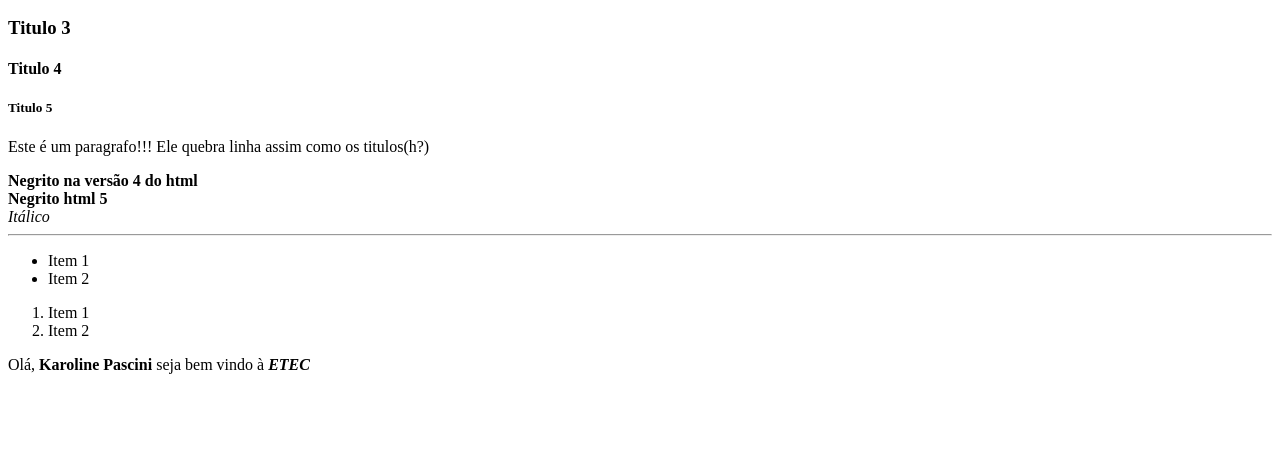
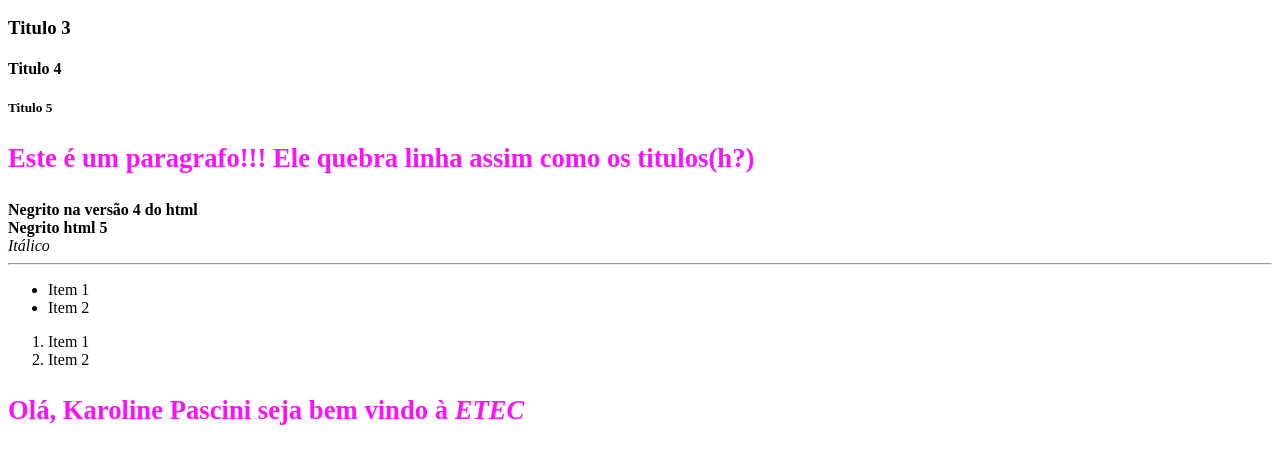
Before and after one commit to karolinepascini/AulasPWI, a plain HTML site: page Aula20022020/index.html in a window 1280 px wide. Shown: the part 110-574 px from the top of the page. Drawn offline with Linux system fonts and the light colour scheme.

Commit message:
Adicionado CSS

```diff
--- a/Aula20022020/index.html
+++ b/Aula20022020/index.html
@@ -2,6 +2,16 @@
 <html>
     <head>
         <title>Minha primeira página</title>
+        <style>
+             p {
+                 color: #fa12fa;
+                 font-size: 20pt;
+                 font-weight: bold;
+             }
+             strong {
+                 text-transform: bold;
+             }
+                 </style>
     </head>
     <body>
         <h1>Titulo</h1>
```
